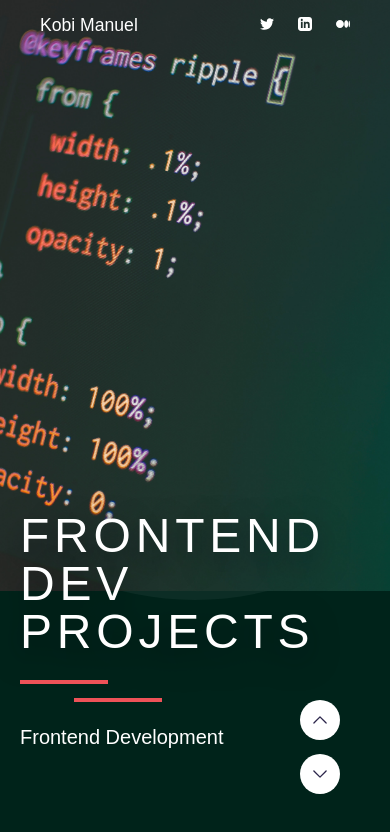
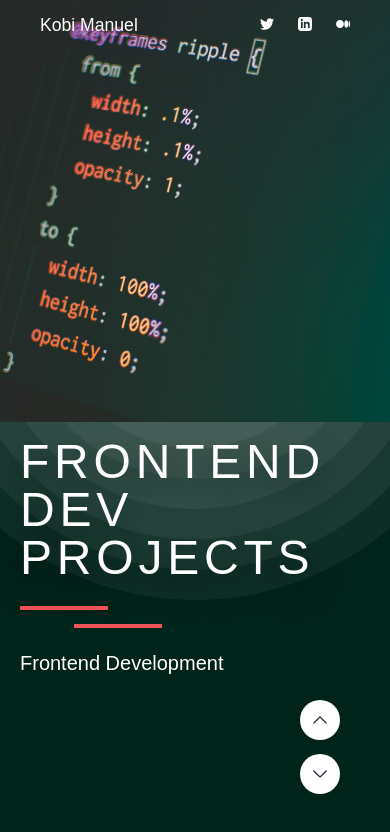
Before and after one commit to KobiManuel/My_Portfolio, a React (Vite) app: page /projects/frontend in a window 390 px wide. Shown: the top 832 px of the page. Built offline with nearby package versions, Linux system fonts and the light colour scheme; a web font is replaced by a local one.

Commit message:
feat:
potential chnage to page header

```diff
--- a/src/UI/PageHeader/_PageHeader.scss
+++ b/src/UI/PageHeader/_PageHeader.scss
@@ -188,7 +188,7 @@
 
 @media screen and (max-width: 522px) {
   .projects-card:first-child {
-    bottom: 95px;
+    bottom: 20%;
     margin-left: 20px;
     height: fit-content !important;
     gap: 24px !important;
@@ -218,7 +218,7 @@
   }
   .projects-card:nth-child(2) {
     width: 100% !important;
-    height: 70% !important;
+    height: 50% !important;
     cursor: default !important;
   }
 }
```
